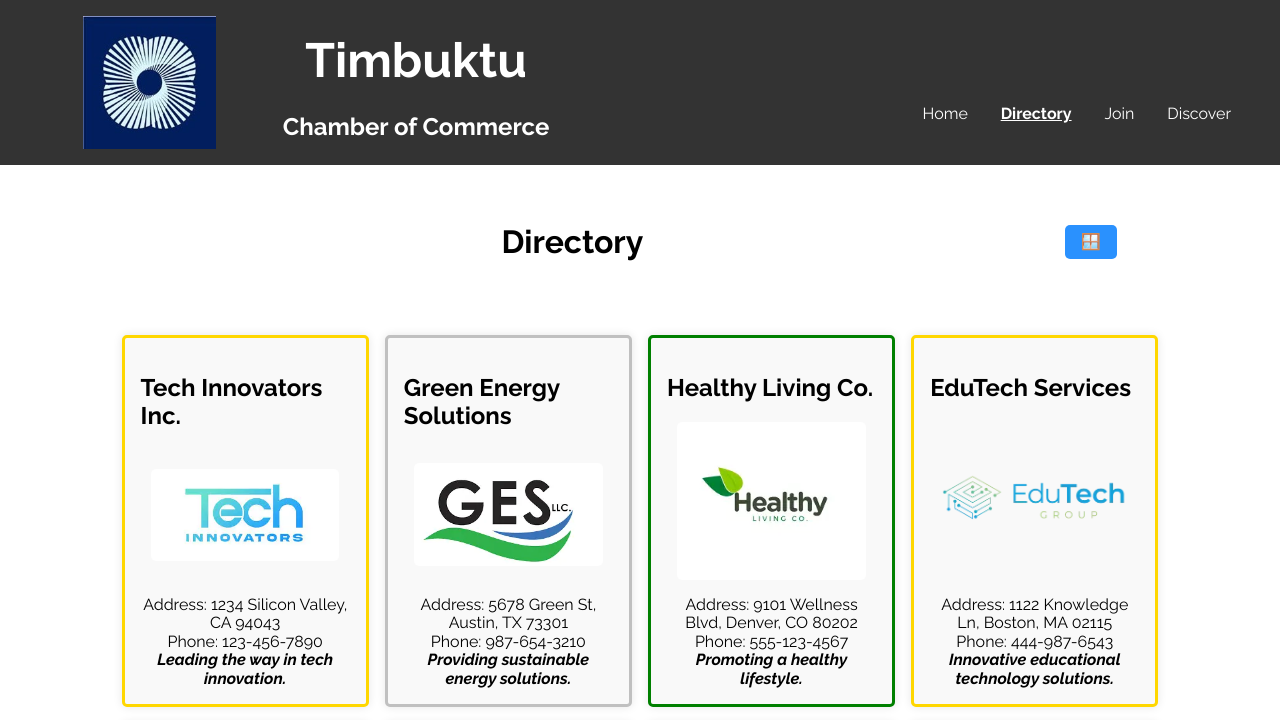
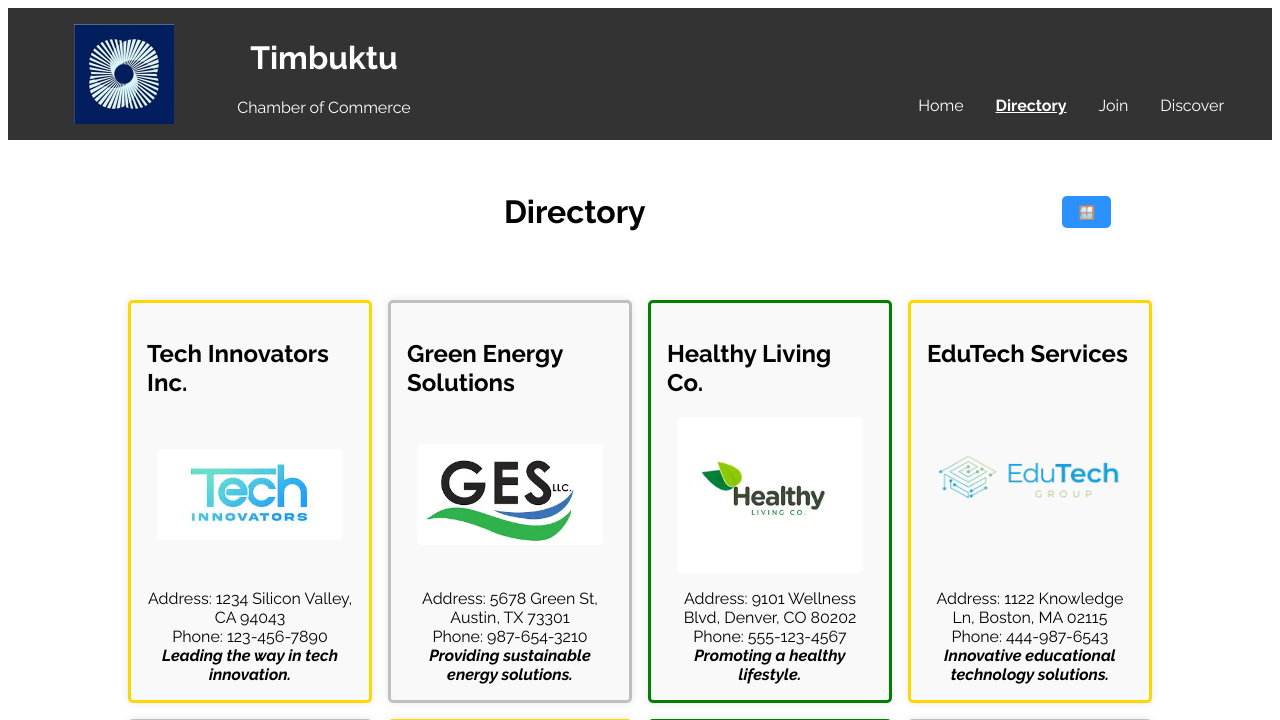
Before and after one commit to O-J2315/wdd231, a plain HTML site: page chamber/directory.html in a window 1280 px wide. Shown: the top 720 px of the page. Drawn offline with nearby package versions, Linux system fonts and the light colour scheme.

Commit message:
Update directory page title, improve header structure, and adjust image loading strategy

```diff
--- a/chamber/directory.html
+++ b/chamber/directory.html
@@ -4,7 +4,7 @@
 <head>
     <meta charset="UTF-8">
     <meta name="viewport" content="width=device-width, initial-scale=1.0">
-    <title>Directory</title>
+    <title>Timbuktu Directory</title>
     <meta name="description" content="Directory Page For Chamber of Commerce">
     <meta name="author" content="Hernandez Josue">
     <link rel="icon" href="images/logo.ico">
@@ -19,11 +19,12 @@
     <meta property="al:web:url" content="https://o-j2315.github.io/wdd231/chamber/directory.html">
     <meta property="og:type" content="website">
     <meta property="og:description" content="Directory Page of Timbuktu Chamber or Commerce">
+    <meta property="og:url" content="https://o-j2315.github.io/wdd231/chamber/directory.html">
 
     <link rel="canonical" href="https://o-j2315.github.io/wdd231/chamber/directory.html">
 
 
-    <link rel="stylesheet" href="https://cdnjs.cloudflare.com/ajax/libs/normalize/8.0.1/normalize.min.css" defer media="all">
+    <link rel="stylesheet" href="https://cdnjs.cloudflare.com/ajax/libs/normalize/8.0.1/normalize.min.css" disabled media="all">
     <link rel="stylesheet" href="styles/directory.css" media="all">
 
 </head>
@@ -56,7 +57,7 @@
     <main>
         <div class="directory-container">
             <div class="directory-header">
-                <h2>Directory</h2>
+                <h1>Directory</h1>
                 <button id="toggleView">🪟</button>
             </div>
             <div id="layout" class="layout">
--- a/chamber/scripts/directory.js
+++ b/chamber/scripts/directory.js
@@ -52,7 +52,7 @@ function displayMembers(members) {
         img.alt = member.name;
         img.width = 400;
         img.height = 200;
-        img.loading = 'lazy';
+        img.loading = 'eager';
 
         link.appendChild(img);
         memberDiv.appendChild(link);
--- a/chamber/styles/directory.css
+++ b/chamber/styles/directory.css
@@ -62,8 +62,6 @@ main {
     grid-template-rows: 2fr 1fr;
     max-height: 100%;
     gap: 0;
-    font-size: 1.5rem;
-    font-weight: bold;
     align-items: center;
     justify-content: space-evenly;
     /* border: solid 1px red; */
@@ -74,6 +72,7 @@ main {
     grid-row: 1;
     grid-column: 2;
     margin: 0 auto;
+    font-weight: bold;
 }
 
 .logo img {
@@ -102,17 +101,16 @@ main {
     width: 90%;
 }
 
-.directory-header h2 {
+.directory-header h1 {
     padding: 1rem;
     flex: 3 1 80%;
     text-align: center;
-    font-size: 2rem;
 }
 
 .directory-header button {
     padding: 0.5rem 1rem;
     background-color: #2a91fe;
-    color: white;
+    color: rgb(0, 0, 0);
     border: none;
     border-radius: 5px;
     cursor: pointer;
```
